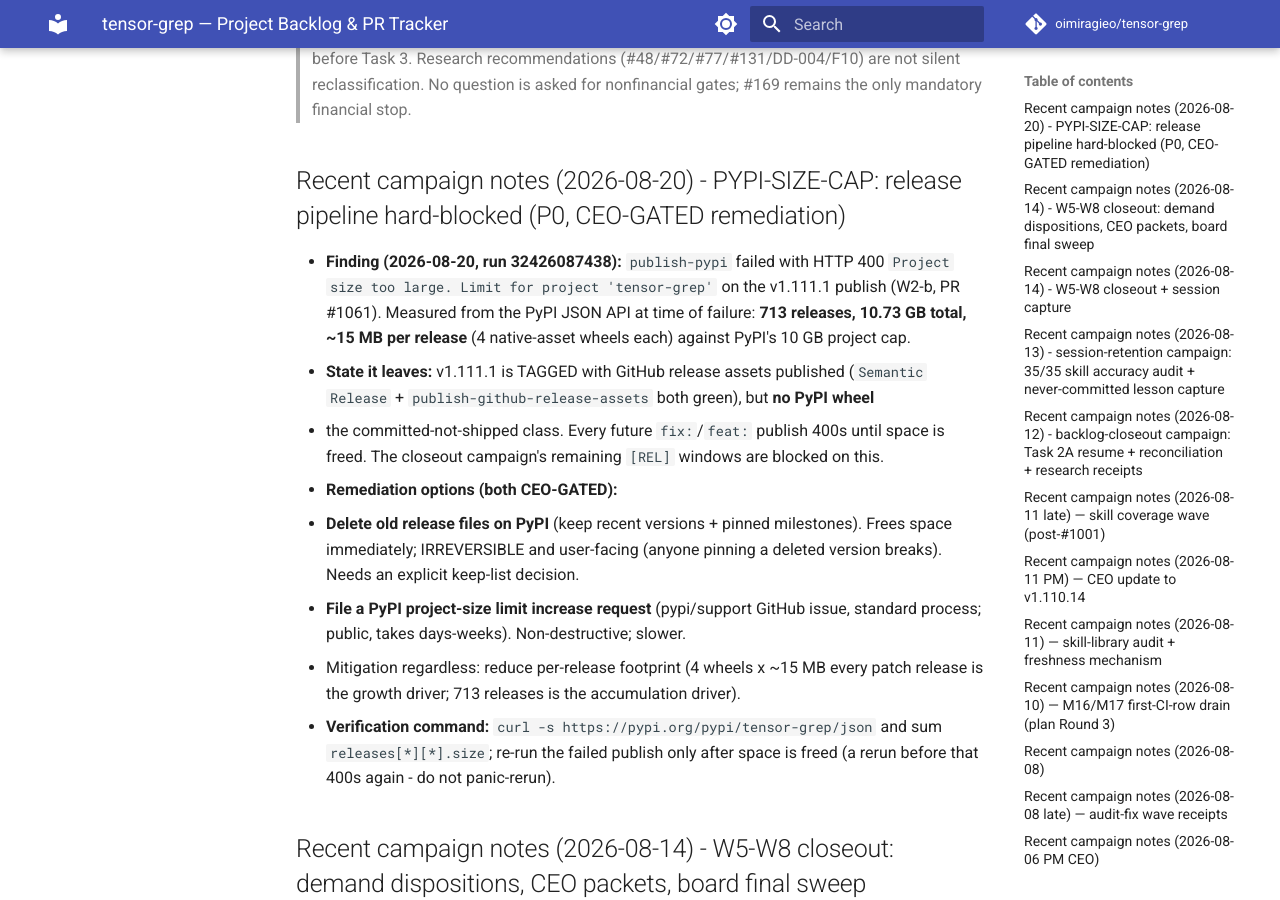
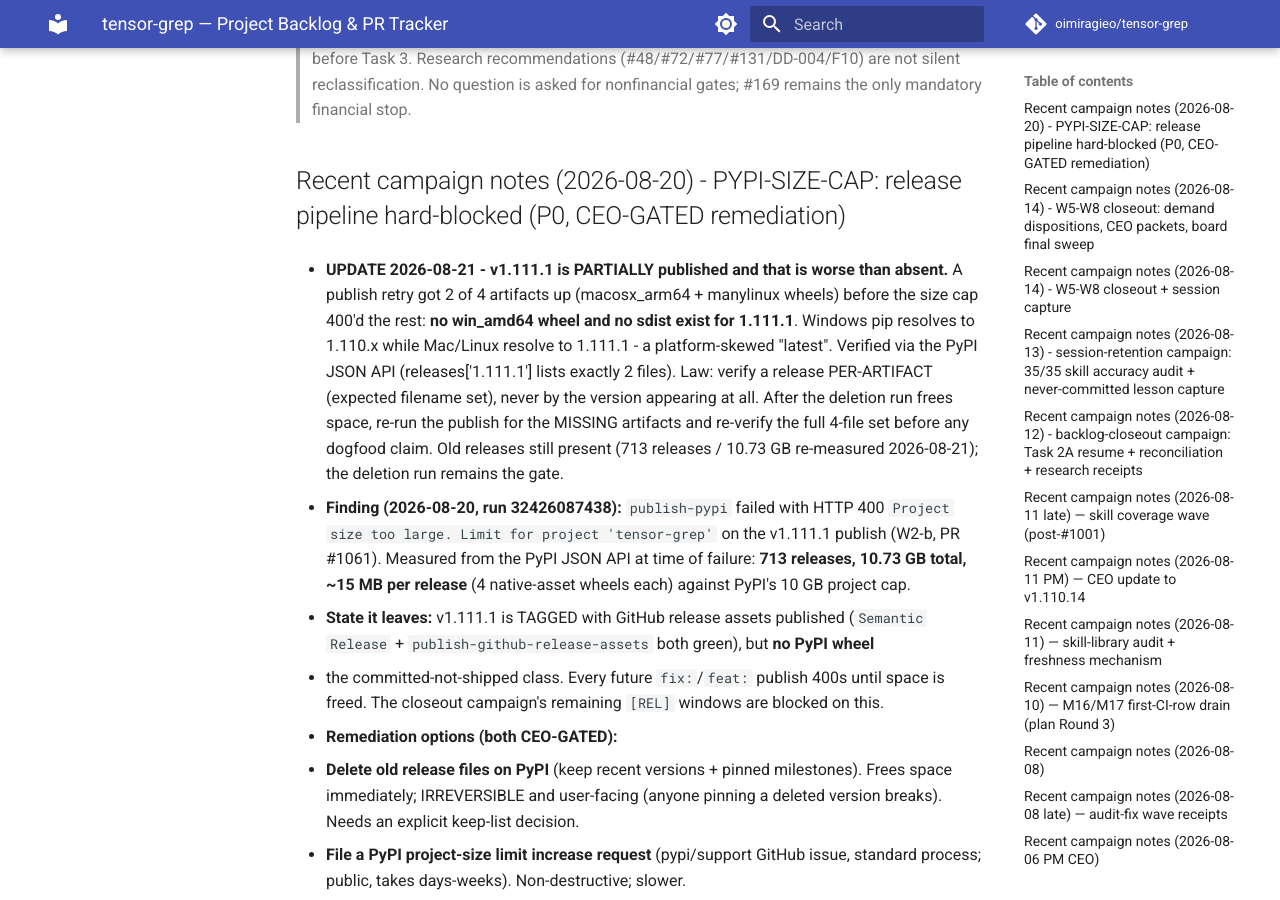
Before and after one commit to oimiragieo/tensor-grep, an MkDocs documentation site: the page built from docs/BACKLOG.md, in a window 1280 px wide and 900 px high, scrolled down 1359 px. Built offline with MkDocs 1.6.1 and Material for MkDocs 9.7.7, drawn with Linux system fonts in a browser that asks for light colours; comment, search, counter and statistics services are not loaded.

Commit message:
docs: PYPI-SIZE-CAP update - v1.111.1 partially published (no Windows wheel/sdist)
Co-Authored-By: Claude Fable 5 <noreply@anthropic.com>

```diff
--- a/docs/BACKLOG.md
+++ b/docs/BACKLOG.md
@@ -48,6 +48,16 @@
 
 
 ## Recent campaign notes (2026-08-20) - PYPI-SIZE-CAP: release pipeline hard-blocked (P0, CEO-GATED remediation)
+
+- **UPDATE 2026-08-21 - v1.111.1 is PARTIALLY published and that is worse than absent.**
+  A publish retry got 2 of 4 artifacts up (macosx_arm64 + manylinux wheels) before the size
+  cap 400'd the rest: **no win_amd64 wheel and no sdist exist for 1.111.1**. Windows pip
+  resolves to 1.110.x while Mac/Linux resolve to 1.111.1 - a platform-skewed "latest".
+  Verified via the PyPI JSON API (releases['1.111.1'] lists exactly 2 files). Law: verify a
+  release PER-ARTIFACT (expected filename set), never by the version appearing at all.
+  After the deletion run frees space, re-run the publish for the MISSING artifacts and
+  re-verify the full 4-file set before any dogfood claim. Old releases still present
+  (713 releases / 10.73 GB re-measured 2026-08-21); the deletion run remains the gate.
 
 - **Finding (2026-08-20, run 32426087438):** `publish-pypi` failed with HTTP 400
   `Project size too large. Limit for project 'tensor-grep'` on the v1.111.1 publish (W2-b,
```
